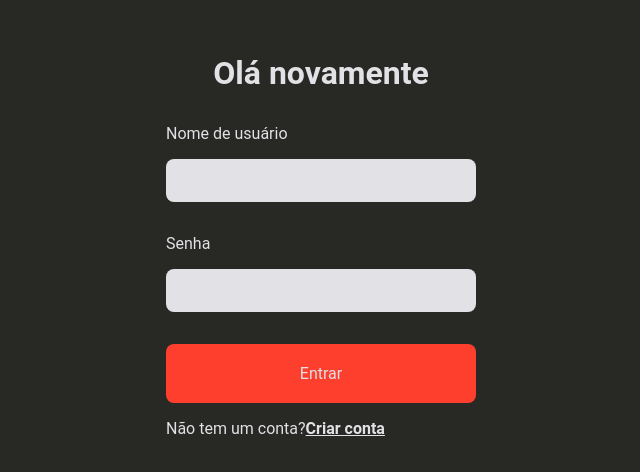
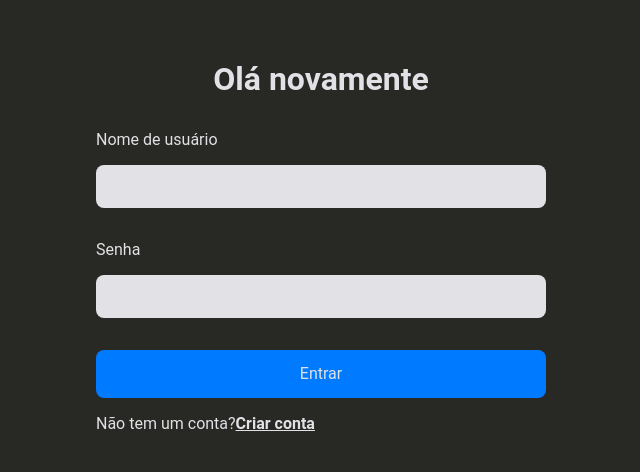
Before and after one commit to rebecaCaroba/ecommerce, a React (Vite) app: page /login in a window 1280 px wide. Shown: the part 174-646 px from the top of the page, without its empty margins (319-959 px from the left). Built offline with nearby package versions, Linux system fonts and the light colour scheme.

Commit message:
Ajustando cores e tamanho do botao

```diff
--- a/src/Layout/style.scss
+++ b/src/Layout/style.scss
@@ -9,10 +9,10 @@ input {
 }
 
 .button-red {
-    background-color: $c-red-200;
+    background-color: $c-secondary;
     border: 0;
     border-radius: 8px;
-    padding: 20px;
+    height: 3rem;
     color: $c-gray-100;
     font-size: 1rem;
     cursor: pointer;
--- a/src/components/NewProductsModal/style.scss
+++ b/src/components/NewProductsModal/style.scss
@@ -51,7 +51,7 @@
     button[type="submit"] {
       height: 46px;
       border: 0;
-      background: $c-secundary;
+      background: $c-secondary;
       color: $c-gray-100;
       border-radius: 6px;
       font-weight: 700;
@@ -61,7 +61,7 @@
       cursor: pointer;
 
       &:hover {
-        background: $c-secundary;
+        background: $c-secondary;
       }
     }
   }
--- a/src/pages/admin/products/style.scss
+++ b/src/pages/admin/products/style.scss
@@ -9,7 +9,7 @@ header {
         display: flex;
         align-items: center;
         gap: 0.5rem;
-        background-color: $c-secundary;
+        background-color: $c-secondary;
         border: 0;
         color: $c-gray-100;
         padding: 0.5rem;
--- a/src/pages/admin/style.scss
+++ b/src/pages/admin/style.scss
@@ -23,7 +23,7 @@
   }
 
   .card-content a {
-    color: $c-secundary;
+    color: $c-secondary;
     text-decoration: none;
   }
 
--- a/src/pages/login/style.scss
+++ b/src/pages/login/style.scss
@@ -2,7 +2,8 @@
 
 .login-form {
     margin-top: 2rem;
-    width: 25%;
+    width: 100%;
+    max-width: 450px;
     display: flex;
     flex-direction: column;
     justify-content: center;
--- a/src/pages/register/index.tsx
+++ b/src/pages/register/index.tsx
@@ -59,7 +59,7 @@ export function Register() {
         <button className='button-red' type="submit" disabled={isSubmitting}>Criar conta</button>
         <p>
           Tem um conta?
-          <NavLink to="/" title='Cadastrar'>
+          <NavLink to="/login" title='Cadastrar'>
             Acessar conta
           </NavLink>
         </p>
--- a/src/styles/config/_colors.scss
+++ b/src/styles/config/_colors.scss
@@ -10,6 +10,6 @@ $c-gray-800: #282824;
 $c-gray-900: #121214;
 
 $c-first: #663399;
-$c-secundary: #007bff;
+$c-secondary: #007bff;
 
 $c-red-200: #ff3f2e;
```
